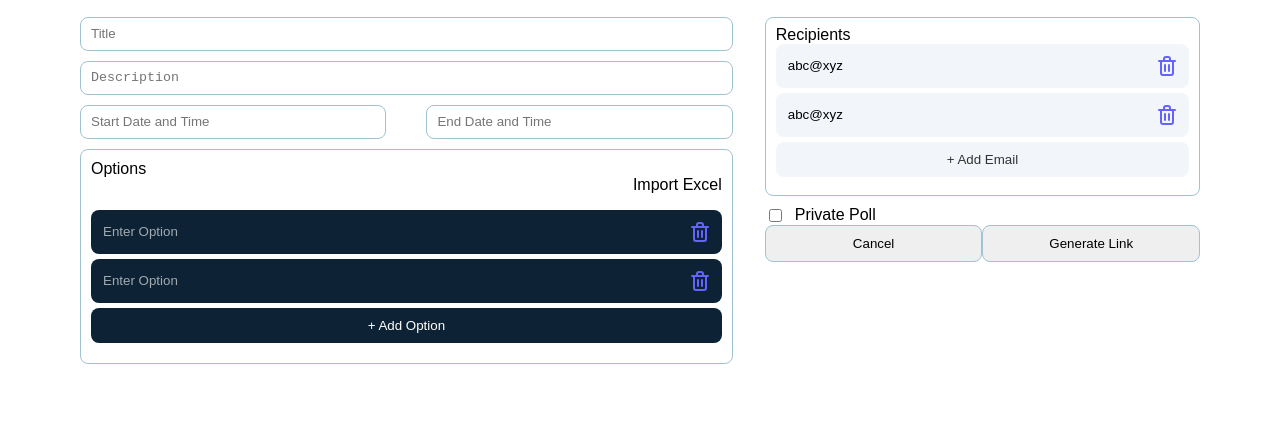
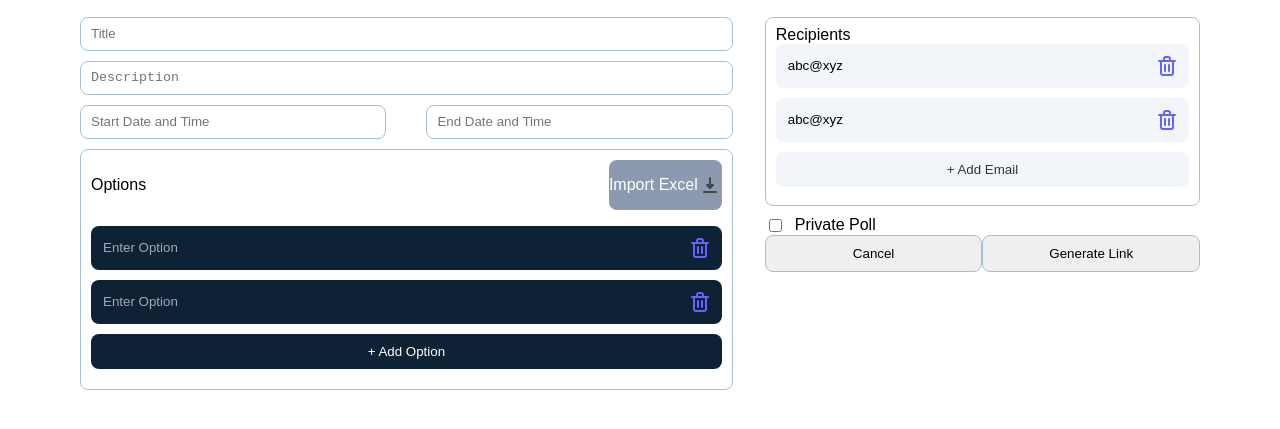
Before and after one commit to parvathyst/exPoll, a plain HTML site: page adminCreatePoll/index.html in a window 1280 px wide. Shown: the part 111-540 px from the top of the page. Drawn offline with nearby package versions, Linux system fonts and the light colour scheme.

Commit message:
feat:admin create poll modified again

```diff
--- /dev/null
+++ b/adminCreatePoll/D.css
@@ -0,0 +1,66 @@
+.D-border {
+    /* width: 100%; */
+    padding: 8px 10px;
+    margin-bottom: 10px;
+    border-radius: 8px;
+    border: 1.5px solid #A1C3D1;
+}
+
+.D-white {
+    padding: 10px;
+    margin-bottom: 10px;
+    border-radius: 8px;
+    border: none;
+    background-color: #F2F5FA;
+    color: #333333;
+}
+
+.D-black {
+    padding: 10px;
+    margin-bottom: 10px;
+    border-radius: 8px;
+    border: none;
+    background-color: #0D2335;
+    color: #FFFFFF;
+}
+
+.D-black input::placeholder{
+    color: #ffffff9c
+}
+.D-black input {
+    color: #FFFFFF;
+}
+
+.D-no-border {
+    border: none;
+    outline: none;
+    background-color: transparent;
+    width: 100%;
+}
+
+.D-small-field {
+    height: 1rem;
+}
+
+
+.D-small-icon{
+    width: 24px;
+    height: auto;
+}
+
+.D-import-excel {
+    display: flex;
+    flex-direction: row;
+    justify-content: space-between;
+    align-items: center;
+    background-color: #8D99AE;
+    border-radius: 8px;
+    padding: 0;
+    margin: 0;
+    color: #FFFFFF;
+}
+
+.D-import-excel svg{
+    fill: #FFFFFF;
+    color: #FFFFFF;
+}
--- a/adminCreatePoll/index.html
+++ b/adminCreatePoll/index.html
@@ -5,6 +5,7 @@
     <meta charset="UTF-8">
     <meta name="viewport" content="width=device-width, initial-scale=1.0">
     <link rel="stylesheet" href="styles.css">
+    <link rel="stylesheet" href="D.css">
     <script src="script.js"></script>
     <link rel="stylesheet" href="https://cdn.jsdelivr.net/npm/flatpickr/dist/flatpickr.min.css">
     <script src="https://cdn.jsdelivr.net/npm/flatpickr"></script>
@@ -69,9 +70,9 @@
             <div class="options-container D-border">
                 <div class="options-container-top">
                     <label for="options">Options</label>
-                    <div class="options-container-top import-excel button">
+                    <div class="D-import-excel button">
                         <p>Import Excel</p>
-                        <img src="" alt="">
+                        <img src="icons/import_icon.svg" alt="" class="D-small-icon"></img>
                     </div>
                 </div>
                 <div class="options-container-bottom">
--- a/adminCreatePoll/script.js
+++ b/adminCreatePoll/script.js
@@ -3,8 +3,8 @@ function addOption() {
     optionContainer.classList.add('option-item');
     optionContainer.classList.add('D-black');
     optionContainer.innerHTML = `
-                    <input type="text" placeholder="Enter Option" class="D-no-border">
-                    <img  src="icons/trash_icon.svg" alt="delete icon" onclick="removeOption(this)"></img>
+            <input type="text" placeholder="Enter Option" class="D-no-border">
+            <img  src="icons/trash_icon.svg" alt="delete icon" onclick="removeOption(this)"></img>
 `;
     document.querySelector('.options-container-bottom').insertBefore(optionContainer, document.querySelector('.options-container button'));
 }
--- a/adminCreatePoll/styles.css
+++ b/adminCreatePoll/styles.css
@@ -4,14 +4,16 @@ body {
     padding: 0;
     box-sizing: border-box;
     font: #333333;
+
 }
 
-.heading{
+.heading {
     margin: 0 5rem;
     margin-top: 5rem
 }
 
 .main-container {
+    height: 100%;
     margin: 0 5rem;
     display: flex;
     gap: 2rem;
@@ -24,6 +26,7 @@ body {
 }
 
 .main-container-left {
+    height: 100%;
     display: flex;
     flex-direction: column;
     flex: 3;
@@ -52,8 +55,6 @@ body {
     width: 100%;
 }
 
-
-
 button {
     width: 100%;
     padding: 10px;
@@ -61,53 +62,10 @@ button {
     border: 1.5px solid #A1C3D1;
 }
 
-.D-border {
-    /* width: 100%; */
-    padding: 8px 10px;
-    margin-bottom: 10px;
-    border-radius: 8px;
-    border: 1.5px solid #A1C3D1;
-}
-
-.D-white {
-    padding: 10px;
-    margin-bottom: 10px;
-    border-radius: 8px;
-    border: none;
-    background-color: #F2F5FA;
-    color: #333333;
-}
-
-.D-black {
-    padding: 10px;
-    margin-bottom: 10px;
-    border-radius: 8px;
-    border: none;
-    background-color: #0D2335;
-    color: #FFFFFF;
-}
-
-.D-black input::placeholder{
-    color: #ffffff9c
-}
-.D-black input {
-    color: #FFFFFF;
-}
-
-.D-no-border {
-    border: none;
-    outline: none;
-    background-color: transparent;
-    width: 100%;
-}
-
-.D-small-field {
-    height: 1rem;
-}
 
 .main-container-left .options-container {
+    height: 100%;
     padding: 10px;
-    display: flex;
     flex-direction: column;
     border: 1.5px solid #A1C3D1;
     border-radius: 8px;
@@ -118,7 +76,8 @@ button {
     display: flex;
     flex-direction: row;
     justify-content: space-between;
-    align-items: start;
+    align-items: center;
+    margin-bottom: 1rem;
 }
 
 .private-poll-toggle {
@@ -138,13 +97,13 @@ button {
     margin-bottom: 5px;
 }
 
-.option-item img, .recipient-item img{
+.option-item img,
+.recipient-item img {
     cursor: pointer;
     background-color: transparent;
     width: 24px;
     height: auto;
-    fill: #FFFFFF;
-    color: #FFFFFF;
+
 }
 
 .option-item button,
@@ -156,9 +115,3 @@ button {
     display: flex;
     justify-content: space-between;
 }
-
-.options-container-bottom {
-    overflow-y: auto;
-    direction: ltr;
-    height: 100%;
-}
```
Also changed, not shown: adminCreatePoll/icons/import_icon.svg (added).
